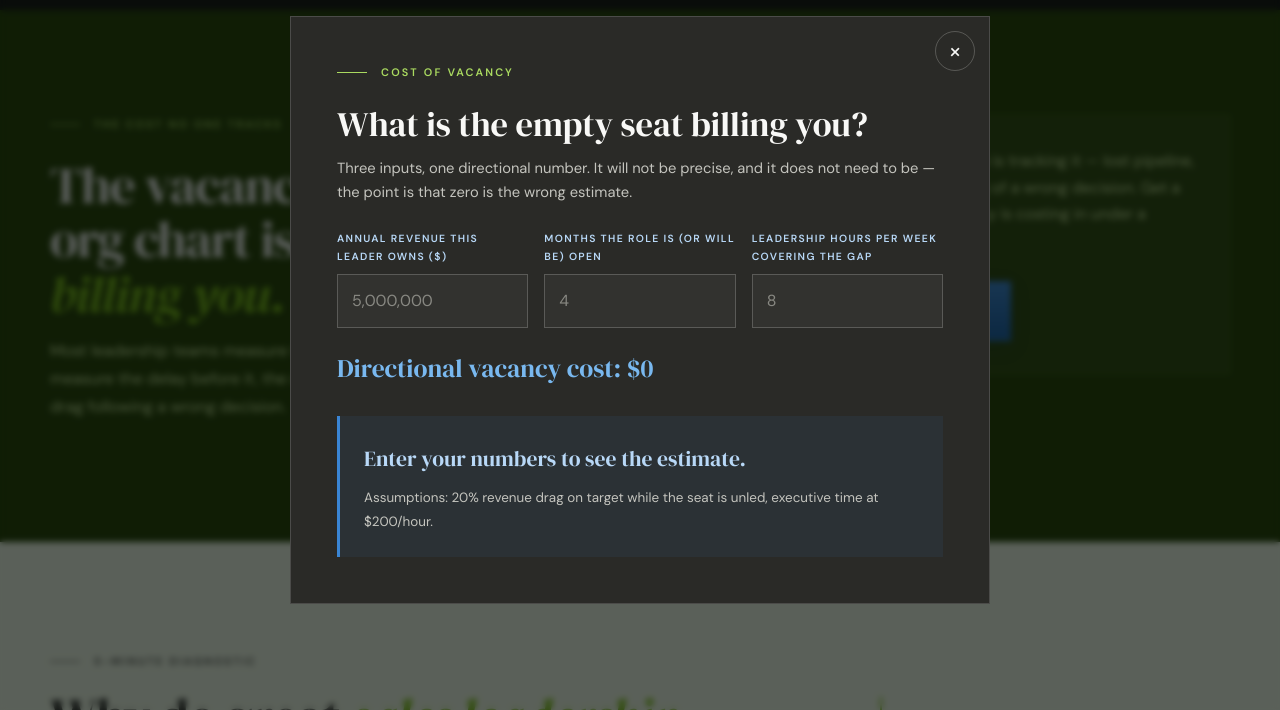
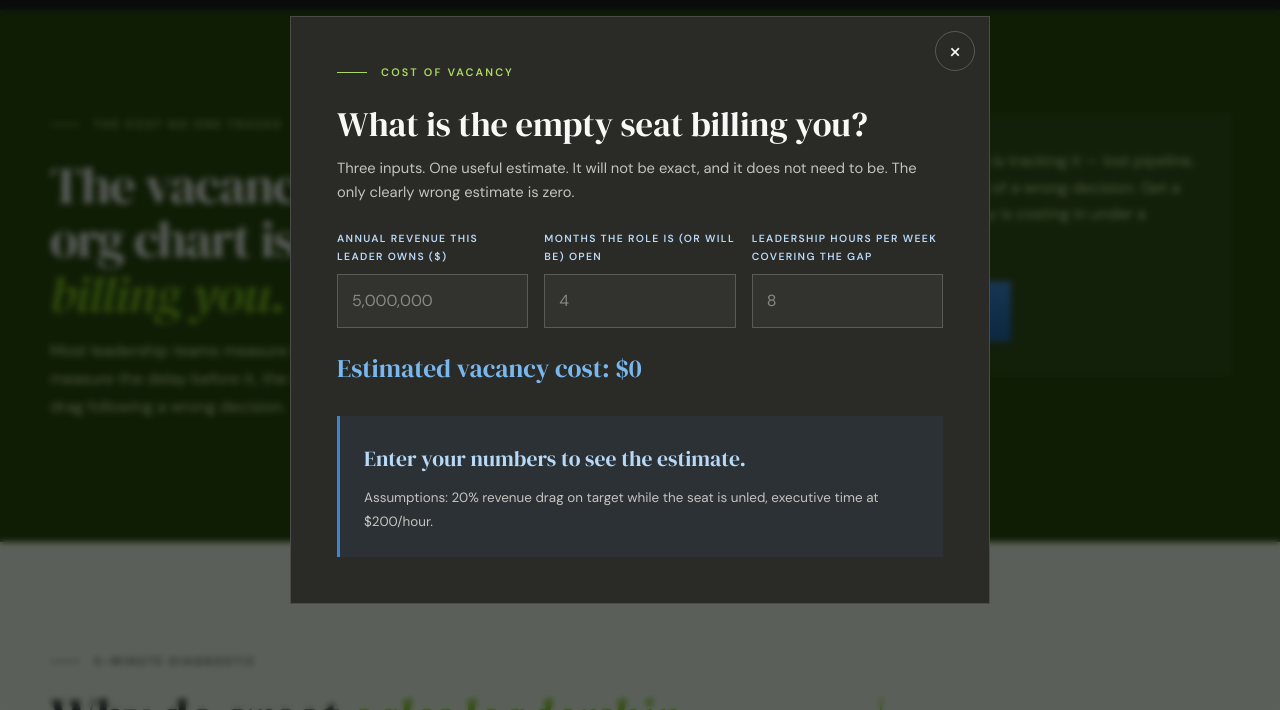
Before and after one commit to HammadAFR/synchrony-lead-magnet, a plain HTML site: page public/lite/index.html in a window 1280 px wide. Both pictures are taken after a click on the button "CALCULATE YOUR COST OF VACANCY". Shown: the part 2771-3481 px from the top of the page. Drawn offline with Linux system fonts and the light colour scheme.

Commit message:
Update lite vacancy calculator copy

```diff
--- a/public/lite/index.html
+++ b/public/lite/index.html
@@ -1003,13 +1003,13 @@ try {
       <button class="calc-dialog-close" type="button" id="costCalcClose" aria-label="Close calculator">&times;</button>
       <p class="eyebrow">Cost of vacancy</p>
       <h3 class="calc-dialog-title" id="costCalcTitle">What is the empty seat billing you?</h3>
-      <p class="calc-dialog-lead">Three inputs, one directional number. It will not be precise, and it does not need to be — the point is that zero is the wrong estimate.</p>
+      <p class="calc-dialog-lead">Three inputs. One useful estimate. It will not be exact, and it does not need to be. The only clearly wrong estimate is zero.</p>
       <div class="vacancy-grid">
         <div class="field"><label for="costCalcRevenue">Annual revenue this leader owns ($)</label><input id="costCalcRevenue" type="number" min="0" inputmode="numeric" placeholder="5,000,000"></div>
         <div class="field"><label for="costCalcMonths">Months the role is (or will be) open</label><input id="costCalcMonths" type="number" min="0" inputmode="numeric" placeholder="4"></div>
         <div class="field"><label for="costCalcHours">Leadership hours per week covering the gap</label><input id="costCalcHours" type="number" min="0" inputmode="numeric" placeholder="8"></div>
       </div>
-      <div class="vacancy-total">Directional vacancy cost: <span id="costCalcTotal">$0</span></div>
+      <div class="vacancy-total">Estimated vacancy cost: <span id="costCalcTotal">$0</span></div>
       <div class="scorecard-insight" id="costCalcInsight"><h4>Enter your numbers to see the estimate.</h4><p>Assumptions: 20% revenue drag on target while the seat is unled, executive time at $200/hour.</p></div>
     </div>
   </dialog>
@@ -1321,7 +1321,7 @@ if (costCalcDialog) {
       ccInsight.innerHTML = `<h4>Enter your numbers to see the estimate.</h4><p>Assumptions: 20% revenue drag on target while the seat is unled, executive time at $200/hour.</p>`;
       return;
     }
-    ccInsight.innerHTML = `<h4>Your directional vacancy cost</h4><p><strong>Revenue drag:</strong> ${ccFormat(revenueDrag)} &middot; <strong>Leadership drag:</strong> ${ccFormat(leadershipDrag)}</p><p>Directional, not precise. The point is that zero is the wrong estimate, and this number belongs in every conversation about search urgency.</p>`;
+    ccInsight.innerHTML = `<h4>Your estimated vacancy cost</h4><p><strong>Revenue drag:</strong> ${ccFormat(revenueDrag)} &middot; <strong>Leadership drag:</strong> ${ccFormat(leadershipDrag)}</p><p>Approximate and informative, not precise. The point is that zero is the wrong estimate, and this number belongs in every conversation about search urgency.</p>`;
   }
   [ccRevenue, ccMonths, ccHours].forEach(input => input.addEventListener("input", updateCostCalc));
   document.getElementById("costCalcClose").addEventListener("click", () => costCalcDialog.close());
```
